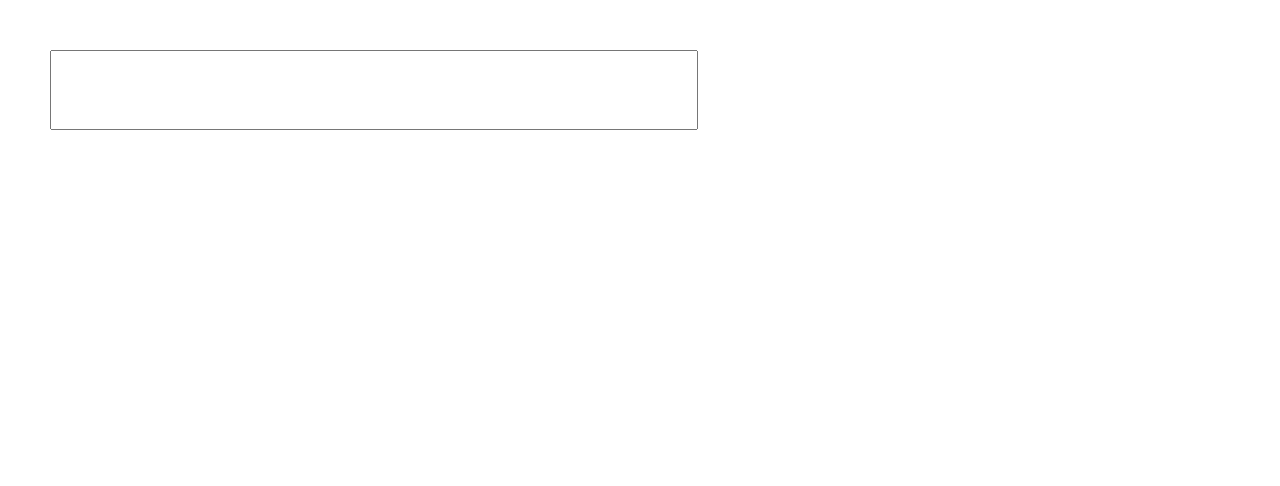
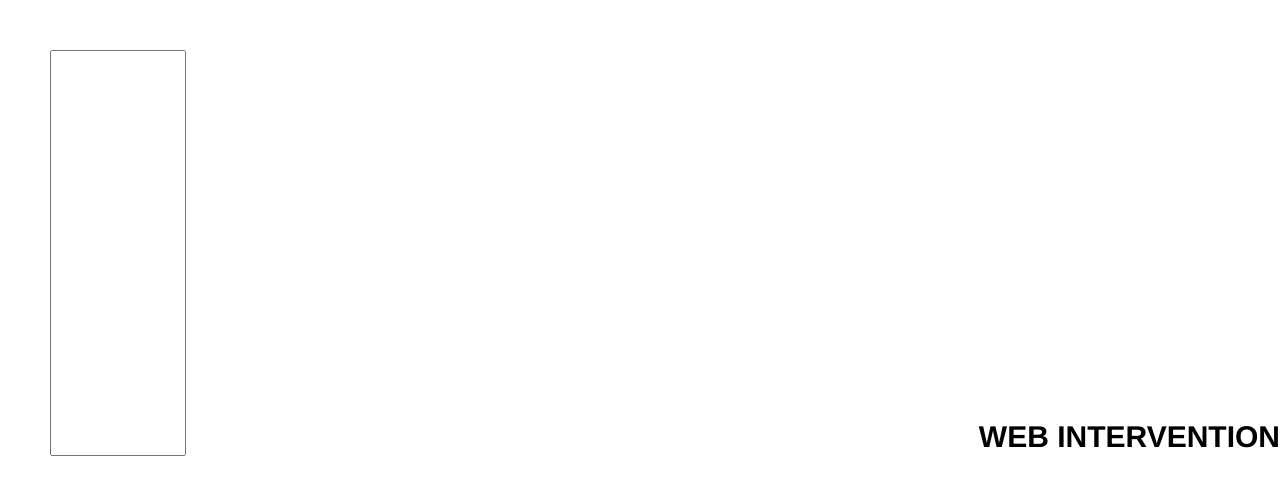
Before and after one commit to FelipeDangond/dart450, a plain HTML site: page exercises/exercise1/index.html in a window 1280 px wide. Drawn offline with nearby package versions, Linux system fonts and the light colour scheme.

Commit message:
changed exercise

```diff
--- a/exercises/exercise1/css/style.css
+++ b/exercises/exercise1/css/style.css
@@ -6,6 +6,15 @@ Animate on keypress CSS
 Just some very basic styling of the input field
 */
 
+
+
+h1{
+	position: fixed;
+	top: 50%;
+	right: 0%;
+	font-size: 30px;
+	font-family: Helvetica, sans-serif;
+}
 body {
 	margin: 50px;
 }
@@ -16,11 +25,13 @@ body::-webkit-scrollbar-thumb {
   outline: 70px solid slategrey;
 }
 
+
 #inputfield {
 	position: absolute;
 	font-family: Helvetica, sans-serif;
 	font-size: 4em;
-	width: 50%;
+	width: 10%;
+	height: 50%;
 	font-weight: bold;
 	color: black;
 }
--- a/exercises/exercise1/index.html
+++ b/exercises/exercise1/index.html
@@ -11,10 +11,9 @@
 
   <body>
     <input id="inputfield"></input>
-    <input id="inputfield2"></input>
 
     <h1 id="text">
-    :)
+    WEB INTERVENTION
   </h1>
   <div id="myDiv"></div>
   </body>
```
